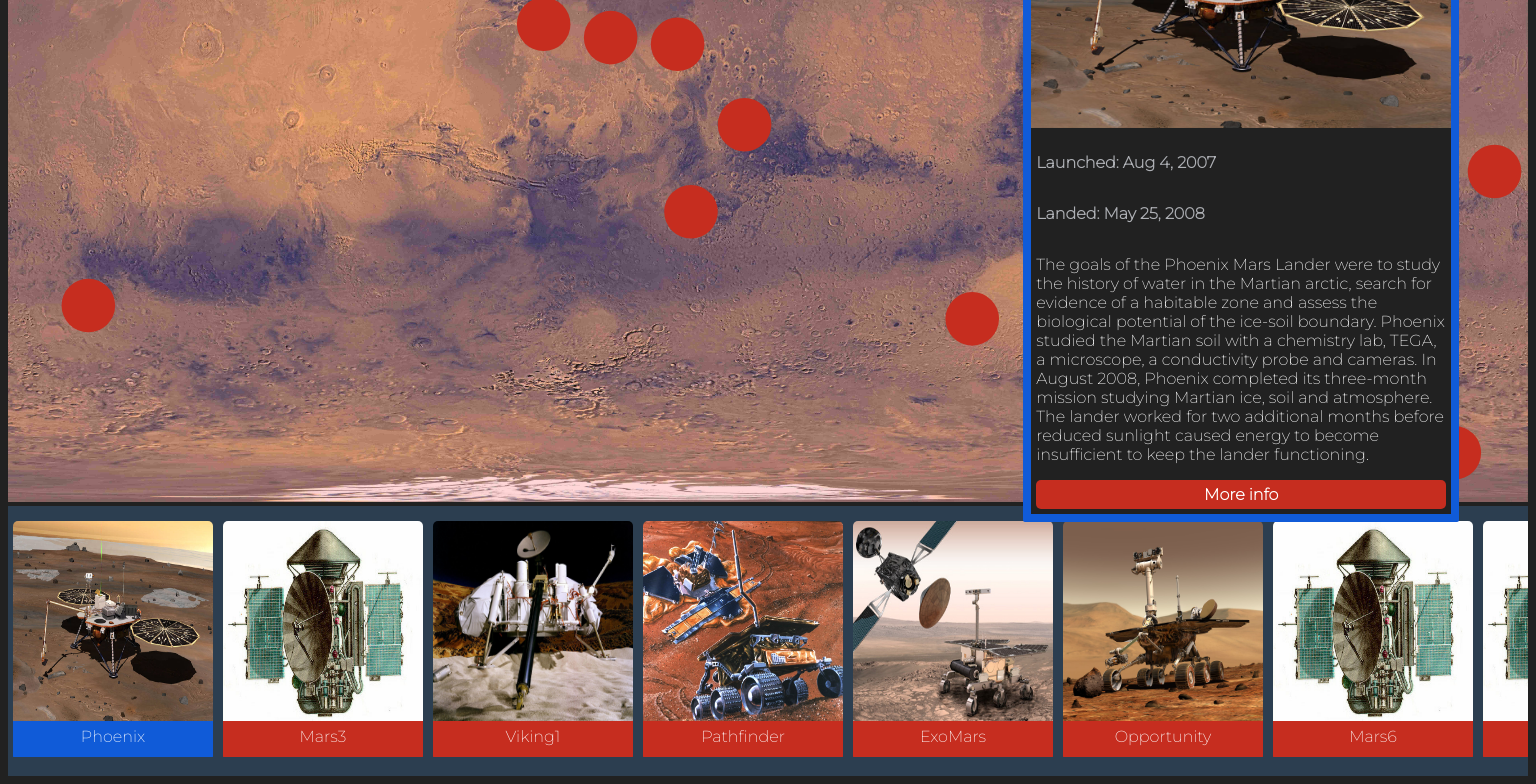
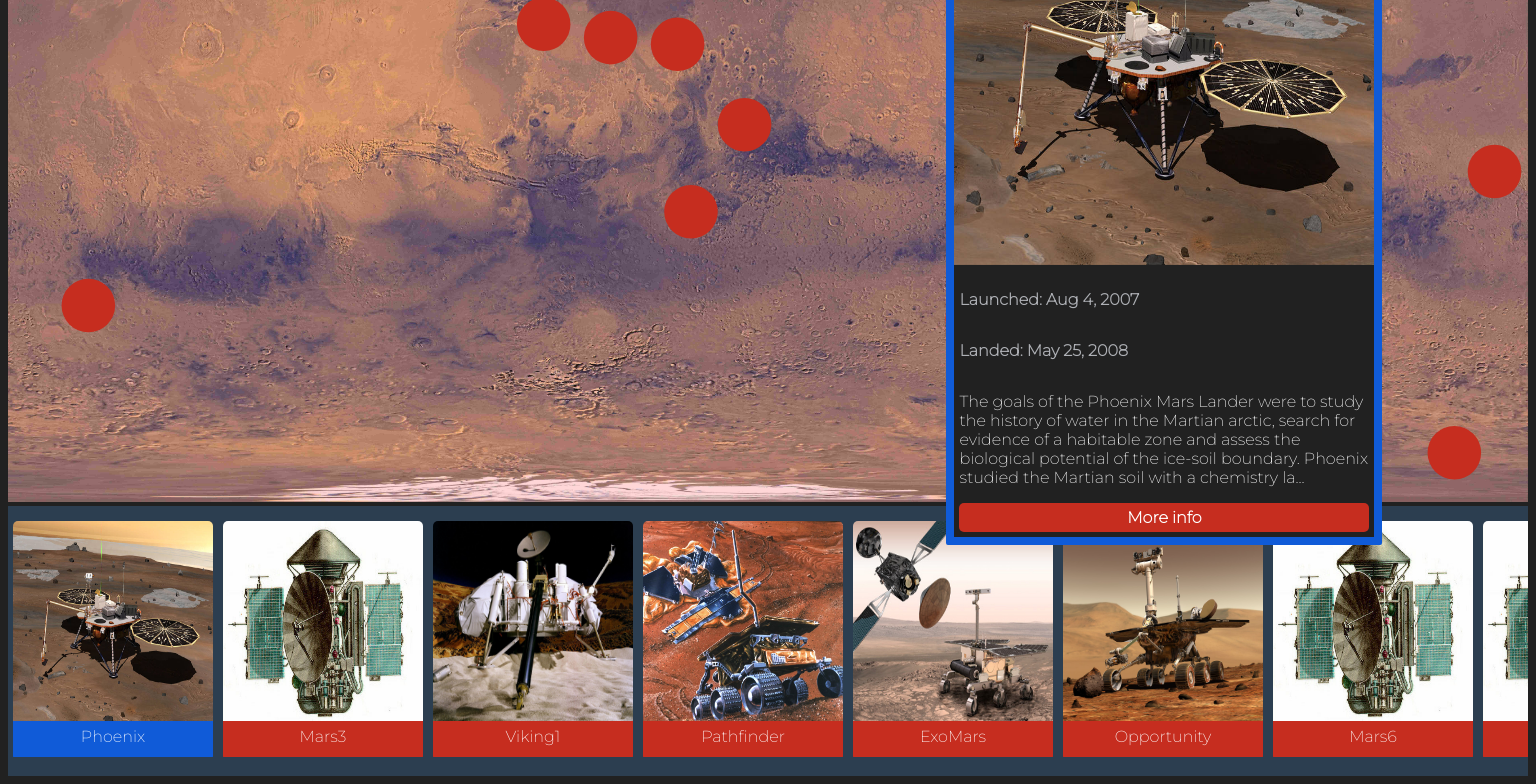
Before and after one commit to techsmithsuk/mars-rover, a React (Create React App) app: page /missions in a window 1536 px wide. Shown: the part 343-1127 px from the top of the page. Built offline with nearby package versions, Linux system fonts and the light colour scheme.

Commit message:
Truncated Pop-Up Text Description

```diff
--- a/src/components/missions-page/MissionDescription.scss
+++ b/src/components/missions-page/MissionDescription.scss
@@ -35,6 +35,8 @@
     display: none;
   }
 
+
+
   background-color: $color-background;
   color: $color-background;
 
@@ -45,17 +47,21 @@
   width: 420px;
   position: absolute;
   top: 200px;
+
+  img {
+    height: 400px;
+  }
 }
 
 @media (min-width: 1400px) {
 .left {
   @include popUpStyles();
-  left: 5%;
+  left: 10%;
 }
 
 .right {
   @include popUpStyles();
-  right: 5%;
+  right: 10%;
 }
 
 .invisible {
--- a/src/components/missions-page/MissionDescription.tsx
+++ b/src/components/missions-page/MissionDescription.tsx
@@ -6,6 +6,10 @@ import './MissionDescription.scss';
 interface MissionDescriptionProps {
     mission: Mission | undefined;
 }
+
+function truncateString(string : string, number : number) {
+    return string.slice(0, number) + "...";
+  }
 
 export function MissionDescription(props: MissionDescriptionProps) {
     if (!props.mission) {
@@ -18,7 +22,7 @@ export function MissionDescription(props: MissionDescriptionProps) {
             <div className="info">
                 <p className="launch">Launched: {props.mission.launched}</p>
                 <p className="launch">Landed: {props.mission.landed}</p>
-                <p>{props.mission.description}</p>
+                <p>{truncateString(props.mission.description, 250)}</p>
                 <a  className="moreInfo" href={props.mission.moreInfoUrl}>More info</a>
             </div>
 
```
